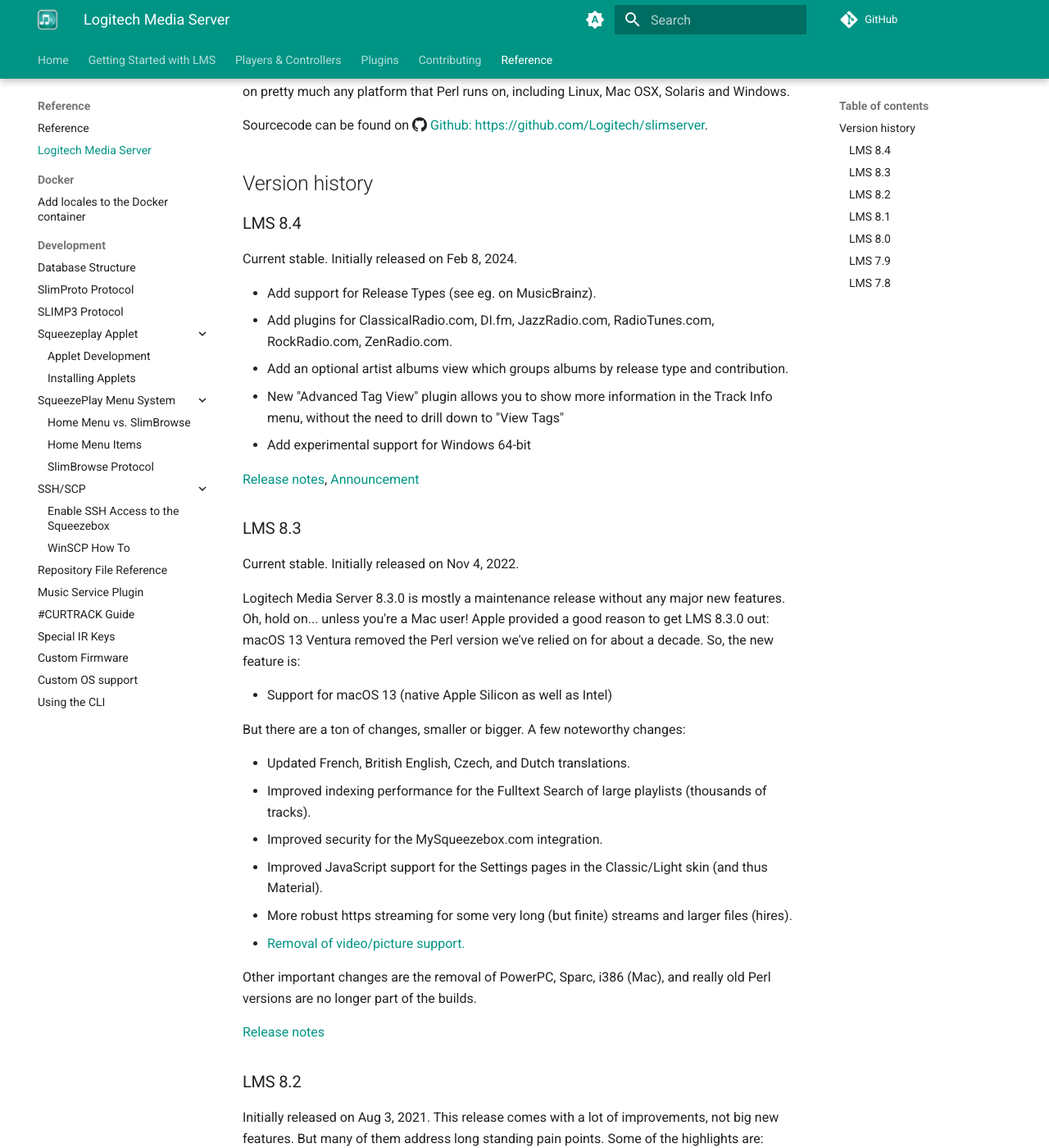
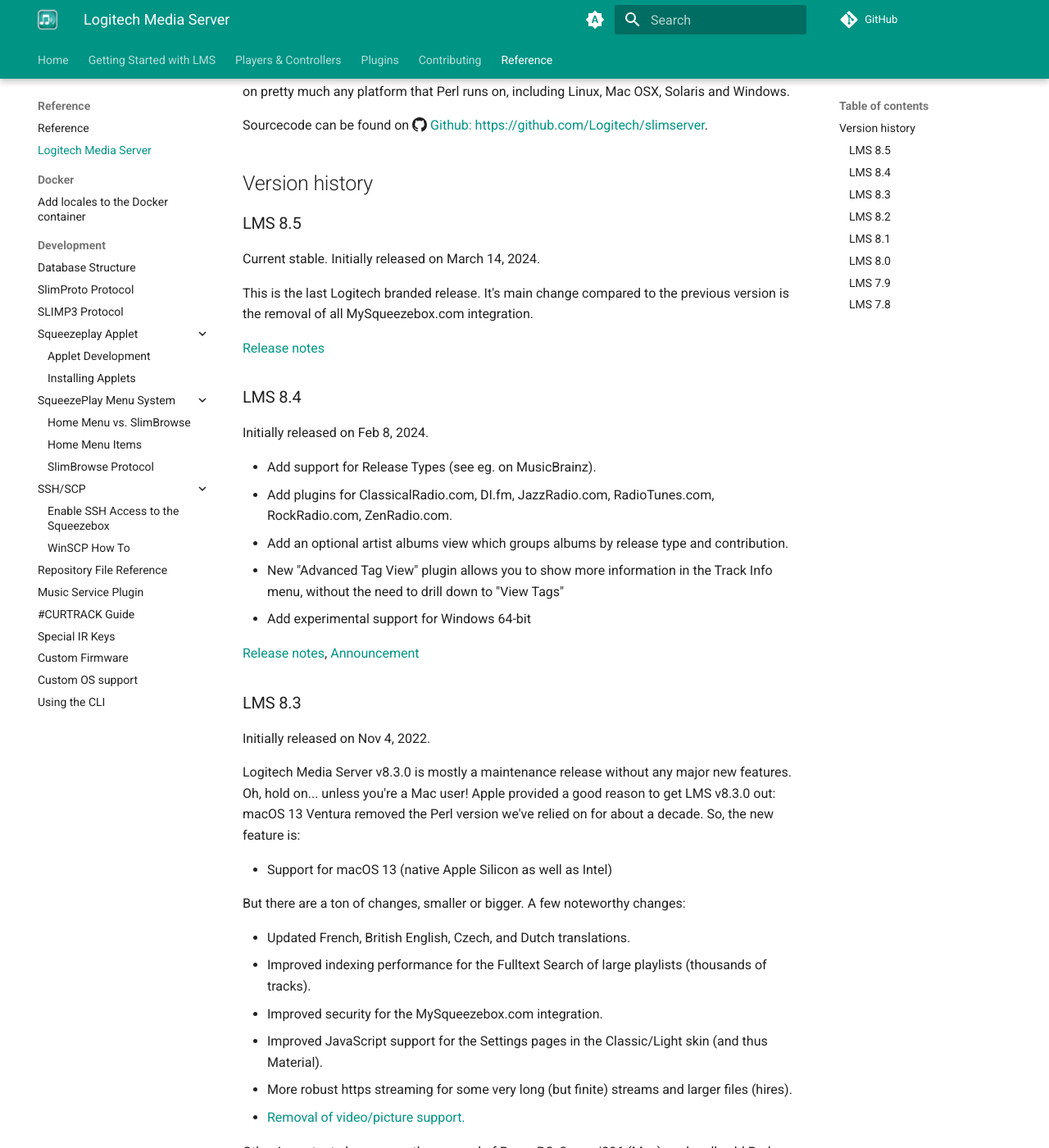
Before and after one commit to LMS-Community/lms-community.github.io, an MkDocs documentation site: the page built from docs/reference/logitech-media-server.md, in a window 1280 px wide and 1400 px high, scrolled down 340 px. Shown: the whole window at 82% size. Built offline with MkDocs 1.6.1 and Material for MkDocs 9.7.7, drawn with Linux system fonts in a browser that asks for light colours; comment, search, counter and statistics services are not loaded.

Commit message:
Bump version numbers and add section about using storage medium to update the firmware on Controller/Touch.

```diff
--- a/docs/reference/logitech-media-server.md
+++ b/docs/reference/logitech-media-server.md
@@ -15,9 +15,17 @@
 
 ## Version history
 
+### LMS 8.5
+
+Current stable. Initially released on March 14, 2024.
+
+This is the last Logitech branded release. It's main change compared to the previous version is the removal of all MySqueezebox.com integration.
+
+[Release notes](../getting-started/changelog-lms8.md)
+
 ### LMS 8.4
 
-Current stable. Initially released on Feb 8, 2024.
+Initially released on Feb 8, 2024.
 
 * Add support for Release Types (see eg. on MusicBrainz).
 * Add plugins for ClassicalRadio.com, DI.fm, JazzRadio.com, RadioTunes.com, RockRadio.com, ZenRadio.com.
@@ -30,9 +38,9 @@
 
 ### LMS 8.3
 
-Current stable. Initially released on Nov 4, 2022.
+Initially released on Nov 4, 2022.
 
-Logitech Media Server 8.3.0 is mostly a maintenance release without any major new features. Oh, hold on... unless you're a Mac user! Apple provided a good reason to get LMS 8.3.0 out: macOS 13 Ventura removed the Perl version we've relied on for about a decade. So, the new feature is:
+Logitech Media Server v8.3.0 is mostly a maintenance release without any major new features. Oh, hold on... unless you're a Mac user! Apple provided a good reason to get LMS v8.3.0 out: macOS 13 Ventura removed the Perl version we've relied on for about a decade. So, the new feature is:
 
 - Support for macOS 13 (native Apple Silicon as well as Intel)
 
```
Also changed, not shown: docs/getting-started/import-favorites-from-mysb.md (+1 -1 lines), docs/getting-started/index.md (+4 -4 lines), docs/reference/custom-firmware.md (+9 -1 lines), 1 other file.
